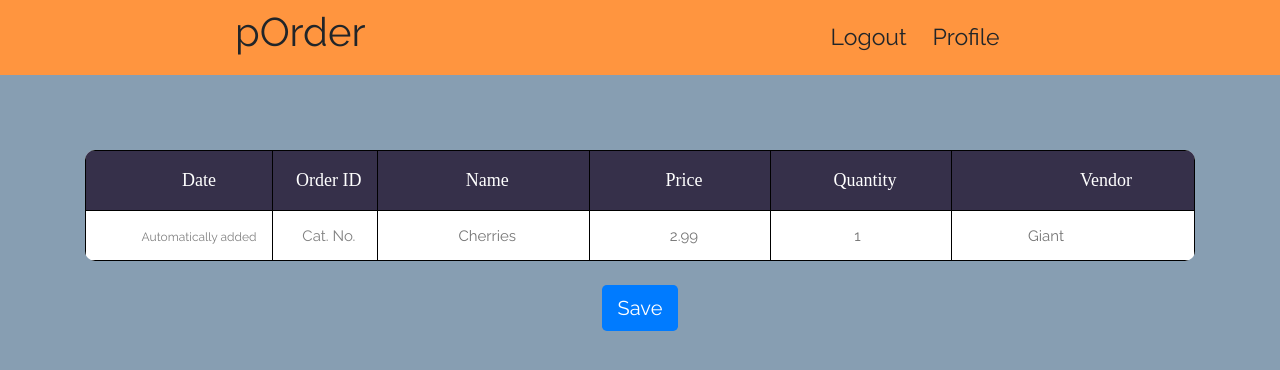
After one commit to tahbristol/Porder_py, a Flask app: page /items/4/edit in a window 1280 px wide. The commit adds this page. Shown: the top 370 px of the page. Run offline with Flask 2, Linux system fonts and the light colour scheme; a user stored in the database is signed in; data comes from the database, SQL or seed files in the repository; both versions use the stored data as it was after the commit; some libraries are stand-ins or nearby versions.

Commit message:
item/edit route

```diff
--- a/porder/routes.py
+++ b/porder/routes.py
@@ -53,7 +53,7 @@ def user_show():
 	form = ItemForm()
 	return render_template('users/show.html', user=current_user, form=form)
 
-@app.route('/items/new', methods=['GET','POST'])
+@app.route('/items/new', methods=['POST'])
 @login_required
 def item_new():
 	form = ItemForm()
@@ -62,5 +62,17 @@ def item_new():
 		new_item = Item(name=form.name.data, quantity=form.quantity.data, vendor=form.vendor.data, price=form.price.data, user_id=user.id)
 		db.session.add(new_item)
 		db.session.commit()
+	return redirect(url_for('user_show'))
+	#return render_template('/users/show.html', user=current_user, form=form)
+
+@app.route('/items/<int:id>/edit', methods=['GET', 'PATCH'])
+@login_required
+def item_edit(id):
+	item = Item.query.filter(Item.id == id).first()
+	form = ItemForm()
+	if form.validate_on_submit():
+		updated_item = Item(name=form.name.data, quantity=form.quantity.data, vendor=form.vendor.data, price=form.price.data, user_id=user.id)
+		db.session.add(updated_item)
+		db.session.commit()
 		return redirect(url_for('user_show'))
-	return render_template('items/new.html', form=form)
+	return render_template('items/edit.html', form=form, item=item)
--- a/porder/static/main.js
+++ b/porder/static/main.js
@@ -31,4 +31,11 @@ $(document).ready(function() {
       $('#inputPassword').val('password');
     }
   });
+
+	Array.prototype.forEach.call($('.userItemsList'), function(item){
+		$(item).on('click', function(e){
+			let id = $(this).attr('id').split('-')[1]
+			window.location = `/items/${id}/edit`;
+		})
+	})
 });
--- a/porder/static/table.css
+++ b/porder/static/table.css
@@ -266,3 +266,12 @@ tbody tr:hover {
     padding-right: 15px;
   }
 }
+
+td input {
+
+	text-align: center;
+}
+input {
+	margin-right: auto;
+	margin-left: auto;
+}
--- /dev/null
+++ b/porder/templates/items/edit.html
@@ -0,0 +1,32 @@
+{% extends './layout.html' %}
+
+{% block content %}
+<form class="form" method="PATCH" action="">
+		{{ form.hidden_tag() }}
+	<table>
+		<thead>
+			<tr class="table100-head">
+				<th class="column1">Date</th>
+				<th class="column2">Order ID</th>
+				<th class="column3">Name</th>
+				<th class="column4">Price</th>
+				<th class="column5">Quantity</th>
+				<th class="column6">Vendor</th>
+			</tr>
+		</thead>
+		<tbody>
+				<tr>
+					<td class="column1"><small>Automatically added</small></td>
+					<td class="column2">Cat. No.</td>
+					<td class="column3">{{ form.name(placeholder=item.name) }}</td>
+					<td class="column4">{{ form.price(placeholder=item.price)}}</td>
+					<td class="column5">{{ form.quantity(placeholder=item.quantity) }}</td>
+					<td class="column6">{{ form.vendor(placeholder=item.vendor) }}</td>
+				</tr>
+
+			</tbody>
+	</table><br />
+	 {{ form.submit(class="btn btn-lg btn-primary")}}
+</form>
+
+{% endblock content %}
--- a/porder/templates/users/show.html
+++ b/porder/templates/users/show.html
@@ -31,7 +31,7 @@
 					</thead>
 					<tbody id="">
 							{% for item in user.requests %}
-							<tr>
+							<tr id="item-{{ item.id }}" class="userItemsList">
 								<td class="column1">{{ item.date_requested }}</td>
 								<td class="column2">Cat. No.</td>
 								<td class="column3">{{ item.name }}</td>
```
Also changed, not shown: porder/site.db.
